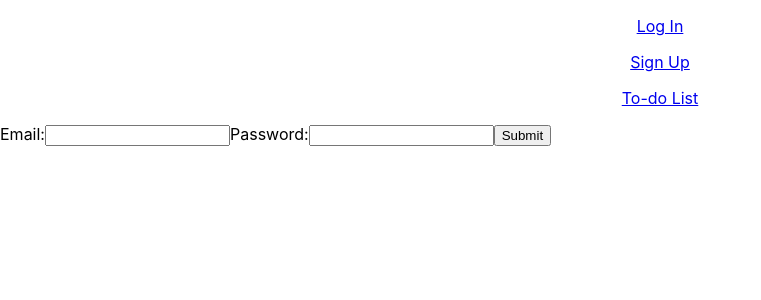
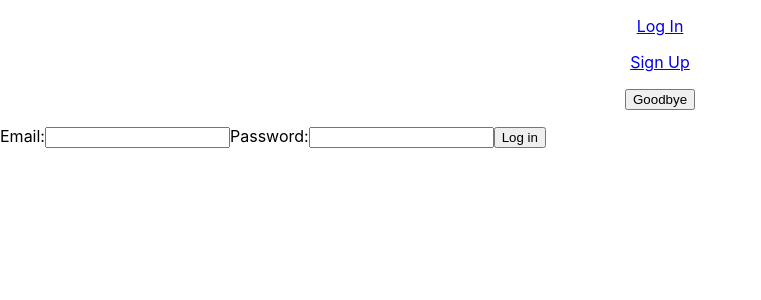
Before and after one commit to dbennin125/todo-fe-5-14-20, a React (Create React App) app: page /login in a window 1280 px wide. Shown: the top 300 px of the page, without its empty margins (0-761 px from the left). Built offline with nearby package versions, Linux system fonts and the light colour scheme.

Commit message:
front end working

```diff
--- a/src/App.js
+++ b/src/App.js
@@ -9,7 +9,8 @@ import {
 import './App.css';
 import Todos from './Todos.js';
 import Login from './Login.js';
-import SignUp from './SignUp.js'
+import SignUp from './SignUp.js';
+import PrivateRoute from './PrivateRoute.js';
 
 
 
@@ -29,26 +30,31 @@ export default class App extends Component {
                 <Router>
                   <ul>
                     <li>
+
                     <Link to="/login">Log In</Link>
                     <Link to="/signup"><p>Sign Up</p></Link>
-                    <Link to="/todos">To-do List</Link>
+                    {
+                      this.state.token && <Link to="/todos">To-do List</Link>}
+
+                    <p><button onClick={() => this.handleTokenChange('')}>Goodbye</button></p>
+
                     </li>
 
                   </ul>
                     <Switch>
                         <Route
+                            exact
                             path="/login"
-                            exact
-                            render={(routerProps) => <Login {...routerProps} />}
+                            render={(routerProps) => <Login handleTokenChange={this.handleTokenChange} {...routerProps} />}
                         />
                         <Route
                             path="/signup"
                             exact
-                            render={(routerProps) => <SignUp {...routerProps} />}
+                            render={(routerProps) => <SignUp handleTokenChange={this.handleTokenChange} {...routerProps} />}
                         />
-                        <Route
-                            path="/todos"
-                            render={(routerProps) => <Todos {...routerProps} />}
+                        <PrivateRoute
+                            path="/todos" token={this.state.token}
+                            render={(routerProps) => <Todos  {...routerProps} />}
                         />
                     </Switch>
                 </Router>
--- a/src/Login.js
+++ b/src/Login.js
@@ -11,9 +11,9 @@ export default class Login extends Component {
 
         const token = Math.random();
         //creates a fake token, the real one comes from the backend
-        // console.log(token, this.state.email, this.state.password)
+        console.log(token, this.state.email, this.state.password)
         this.props.handleTokenChange(token);
-        //handleTokenChange is in App.js this will bring it to App.js
+        // handleTokenChange is in App.js this will bring it to App.js
         this.props.history.push('/todos');
         //pushes user to todos list
     }
@@ -30,7 +30,7 @@ export default class Login extends Component {
                       Password:
                       <input onChange={(e) => this.setState({ password: e.target.value })} value={this.state.password} />
                   </label>
-                  <button>Submit</button>
+                  <button>Log in</button>
               </form>
           </div>
       )
--- a/src/SignUp.js
+++ b/src/SignUp.js
@@ -13,7 +13,7 @@ export default class SignUp extends Component {
 
         const token = Math.random();
         //creates a fake token, the real one comes from the backend
-        // console.log(token, this.state.email, this.state.password)
+        console.log(token, this.state.email, this.state.password)
         this.props.handleTokenChange(token);
         //handleTokenChange is in App.js this will bring it to App.js
         this.props.history.push('/todos');
```
